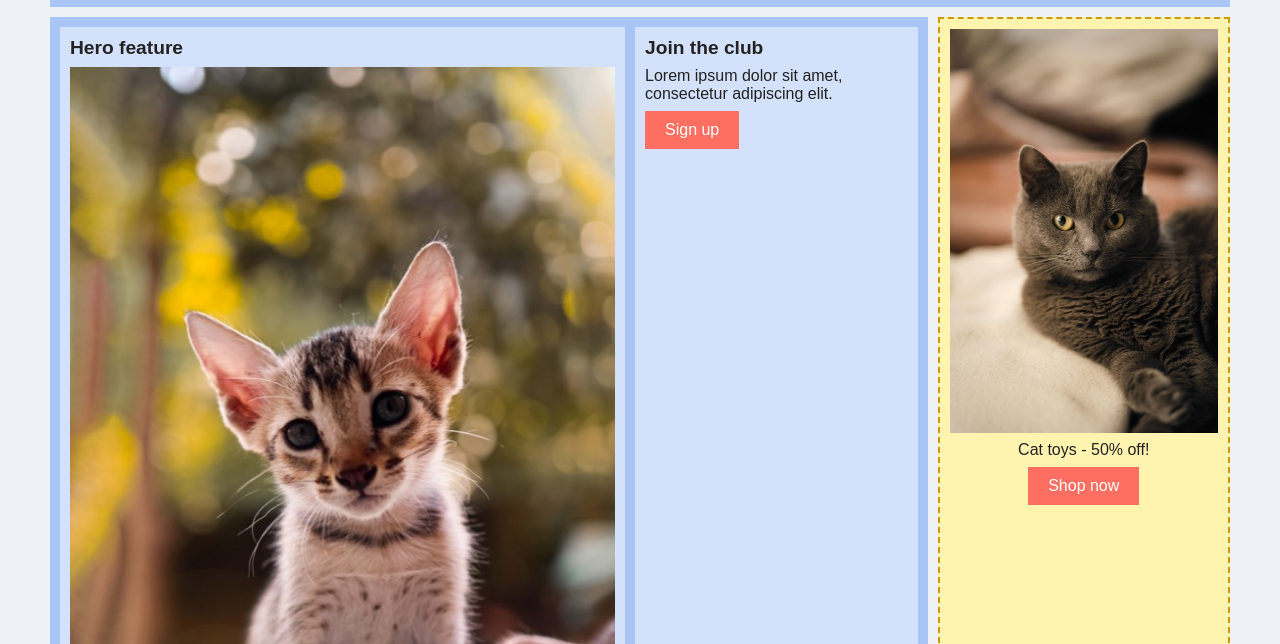
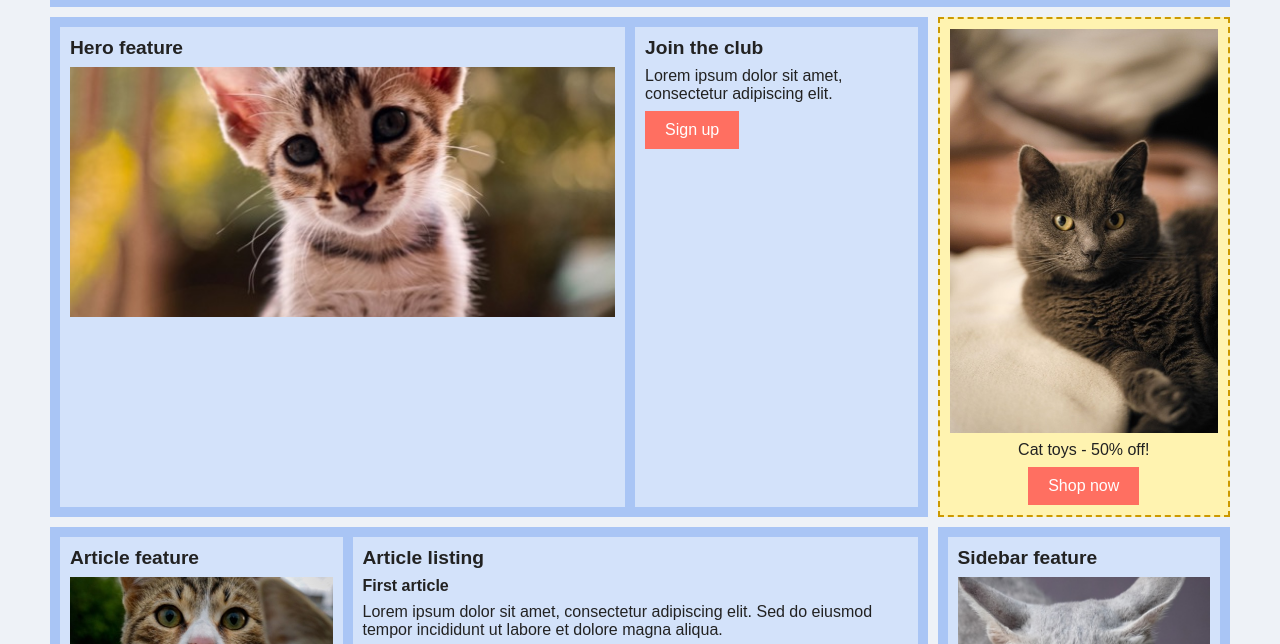
Before and after one commit to emilijakalnina/HW2, a plain HTML site: page index.html in a window 1280 px wide. Shown: the part 88-732 px from the top of the page. Drawn offline with Linux system fonts and the light colour scheme.

Commit message:
Shorter images

```diff
--- a/hw2.css
+++ b/hw2.css
@@ -233,3 +233,12 @@ button:hover {
     display: none;
   }
 }
+
+.hero-feature img,
+.article-feature img,
+.article-listing img,
+.sidebar-feature img {
+  width: 100%;
+  height: 250px;
+  object-fit: cover;
+}
```
